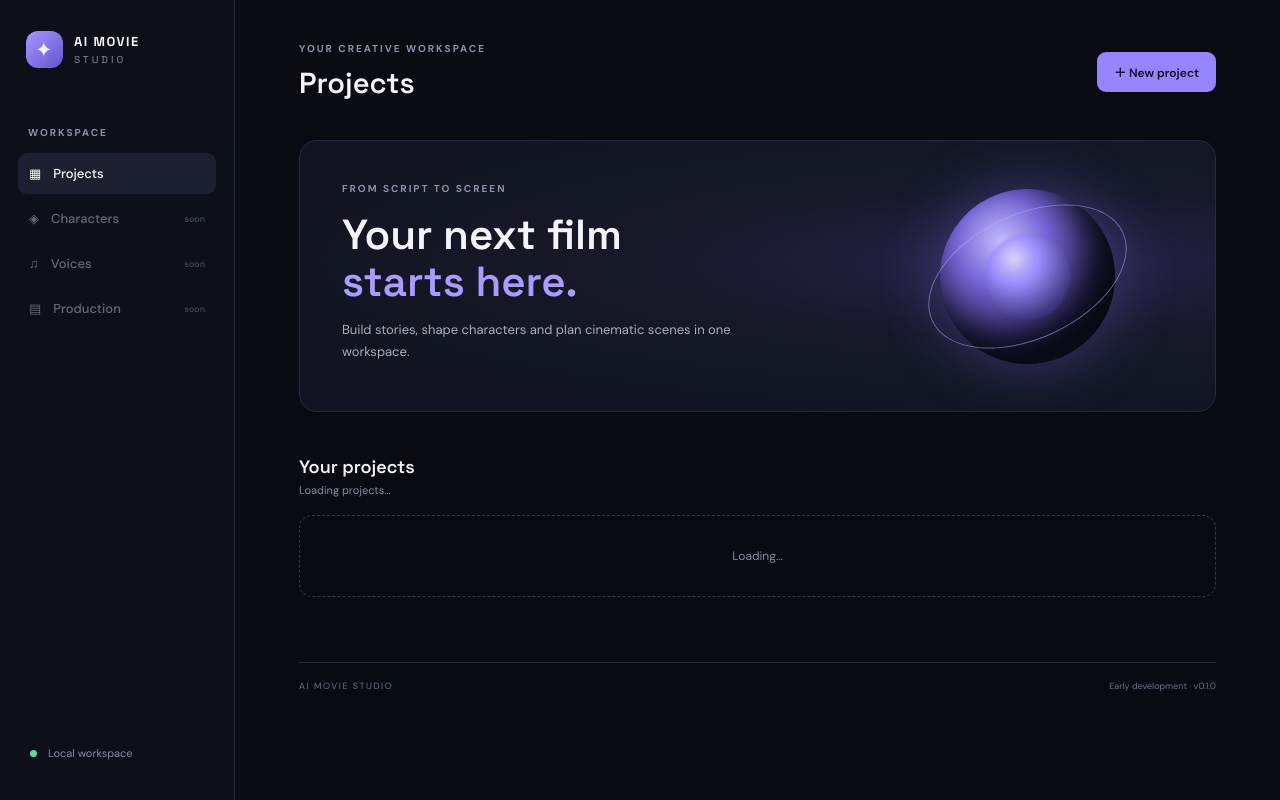
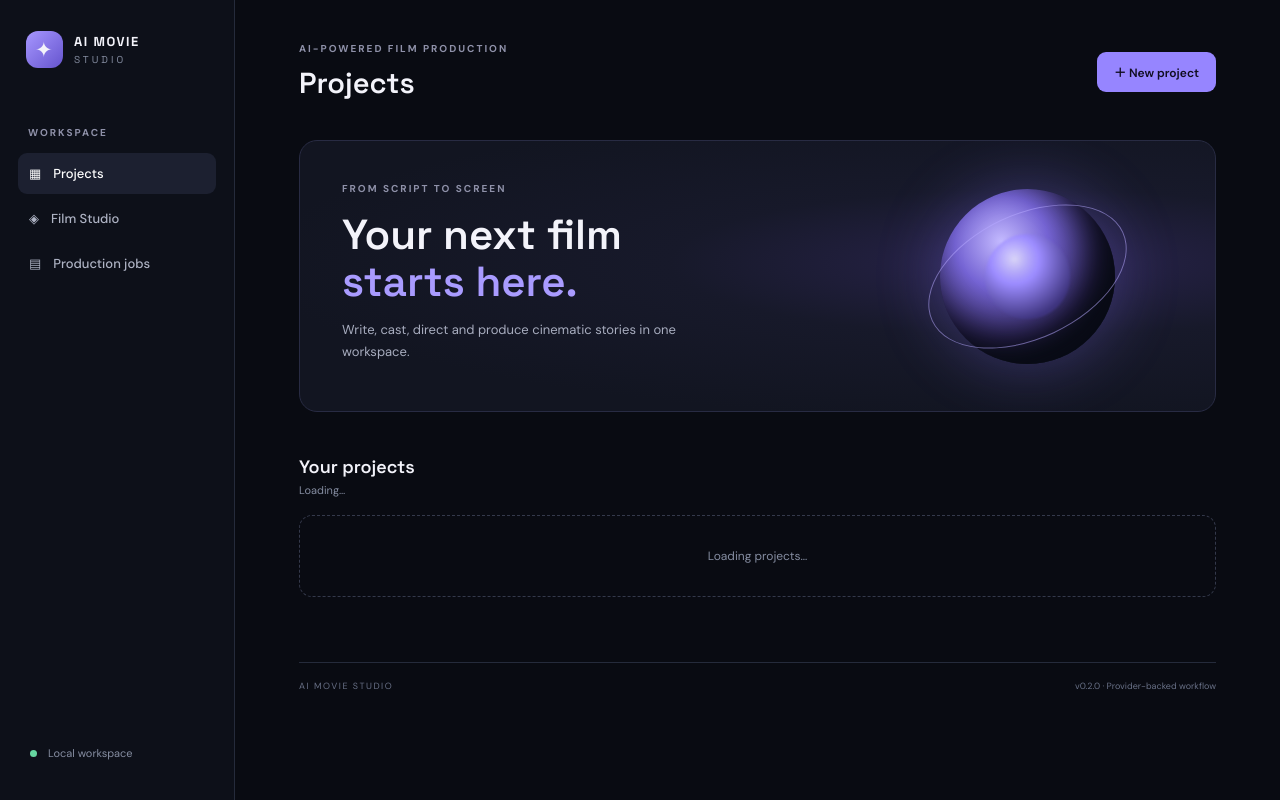
Before and after one commit to PandaCwel/Ai-video-maker, a plain HTML site: page frontend/index.html in a window 1280 px wide. Drawn offline with Linux system fonts and the light colour scheme; files that its build step writes are made by us from their sources.

Commit message:
Build interactive film production workspace

```diff
--- a/frontend/index.html
+++ b/frontend/index.html
@@ -1,40 +1,31 @@
 <!doctype html>
-<html lang="pl">
+<html lang="en">
 <head>
-  <meta charset="utf-8">
-  <meta name="viewport" content="width=device-width,initial-scale=1">
-  <meta name="theme-color" content="#090b12">
-  <title>AI Movie Studio</title>
-  <link rel="stylesheet" href="/static/css/studio.css">
+<meta charset="utf-8"><meta name="viewport" content="width=device-width,initial-scale=1"><meta name="theme-color" content="#090b12">
+<title>AI Movie Studio</title><link rel="stylesheet" href="/static/css/studio.css">
 </head>
 <body>
-  <aside class="sidebar">
-    <div class="brand"><span class="brand-mark">✦</span><div><strong>AI MOVIE</strong><small>STUDIO</small></div></div>
-    <div class="side-label">WORKSPACE</div>
-    <button class="nav-item active">▦ <span>Projects</span></button>
-    <button class="nav-item" disabled>◈ <span>Characters</span><em>soon</em></button>
-    <button class="nav-item" disabled>♫ <span>Voices</span><em>soon</em></button>
-    <button class="nav-item" disabled>▤ <span>Production</span><em>soon</em></button>
-    <div class="sidebar-footer"><span class="status-dot"></span> Local workspace</div>
-  </aside>
-  <main class="main">
-    <header class="topbar"><div><span class="eyebrow">YOUR CREATIVE WORKSPACE</span><h1>Projects</h1></div><button id="new-project" class="primary">＋ New project</button></header>
-    <section class="welcome">
-      <div><span class="eyebrow">FROM SCRIPT TO SCREEN</span><h2>Your next film<br><span>starts here.</span></h2><p>Build stories, shape characters and plan cinematic scenes in one workspace.</p></div>
-      <div class="orb" aria-hidden="true"><div class="orb-core"></div></div>
-    </section>
-    <section class="section-head"><div><h2>Your projects</h2><p id="project-count">Loading projects…</p></div></section>
-    <section id="projects" class="project-grid"><div class="empty-state">Loading…</div></section>
-    <footer>AI MOVIE STUDIO <span>Early development · v0.1.0</span></footer>
-  </main>
-  <dialog id="project-dialog">
-    <form method="dialog" id="project-form">
-      <button class="close" value="cancel" aria-label="Close">×</button>
-      <span class="eyebrow">NEW PRODUCTION</span><h2>Create a project</h2>
-      <label for="project-title">Project title</label><input id="project-title" maxlength="120" required placeholder="e.g. Jupiter 2011 Incident">
-      <div class="dialog-actions"><button class="secondary" value="cancel">Cancel</button><button class="primary" id="create-project" value="default">Create project</button></div>
-    </form>
-  </dialog>
-  <script src="/static/js/studio.js" defer></script>
-</body>
-</html>
+<aside class="sidebar"><div class="brand"><span class="brand-mark">✦</span><div><strong>AI MOVIE</strong><small>STUDIO</small></div></div><div class="side-label">WORKSPACE</div>
+<button class="nav-item active" data-view="projects">▦ <span>Projects</span></button><button class="nav-item" data-view="studio">◈ <span>Film Studio</span></button><button class="nav-item" data-view="production">▤ <span>Production jobs</span></button>
+<div class="sidebar-footer"><span class="status-dot"></span> Local workspace</div></aside>
+<main class="main">
+<header class="topbar"><div><span class="eyebrow">AI-POWERED FILM PRODUCTION</span><h1 id="page-title">Projects</h1></div><button id="new-project" class="primary">＋ New project</button></header>
+<section id="projects-view">
+<section class="welcome"><div><span class="eyebrow">FROM SCRIPT TO SCREEN</span><h2>Your next film<br><span>starts here.</span></h2><p>Write, cast, direct and produce cinematic stories in one workspace.</p></div><div class="orb"><div class="orb-core"></div></div></section>
+<section class="section-head"><div><h2>Your projects</h2><p id="project-count">Loading…</p></div></section><section id="projects" class="project-grid"><div class="empty-state">Loading projects…</div></section></section>
+<section id="studio-view" hidden>
+<div class="studio-heading"><div><button id="back-projects" class="secondary">← Projects</button><h2 id="studio-title">Project</h2><p id="project-status">Draft</p></div><button id="save-script" class="primary">Save screenplay</button></div>
+<div class="workspace-grid">
+<section class="panel script-panel"><div class="panel-head"><div><span class="eyebrow">01 · SCREENPLAY</span><h3>Story & script</h3></div><button id="analyze-script" class="secondary">Analyze with LLM</button></div><textarea id="script" placeholder="Paste your screenplay here…&#10;&#10;Use standard screenplay scene headings, e.g. INT. BRIDGE - NIGHT"></textarea><div id="analysis-result" class="result-note">Analysis results will appear here.</div><button id="director-plan" class="primary">✦ Build AI Director shot plan</button></section>
+<section class="panel"><div class="panel-head"><div><span class="eyebrow">02 · CAST</span><h3>Characters</h3></div></div><form id="character-form" class="stack"><input name="name" required placeholder="Character name"><textarea name="description" placeholder="Backstory / role"></textarea><textarea name="visual_traits" placeholder="Visual traits and continuity notes"></textarea><button class="secondary">＋ Add character</button></form><div id="characters" class="mini-list"></div></section>
+<section class="panel"><div class="panel-head"><div><span class="eyebrow">03 · VOICE STUDIO</span><h3>Voice profiles</h3></div></div><form id="voice-form" class="stack"><input name="name" required placeholder="Voice / character name"><input name="sample" type="file" accept=".wav,.mp3,.m4a,.ogg,.flac" required><label class="consent"><input name="consent" type="checkbox" required> I own this voice or have explicit permission to clone it.</label><button class="secondary">Create voice clone</button></form><div id="voices" class="mini-list"></div><div class="tts-box"><input id="tts-text" placeholder="Text to speak"><select id="tts-voice"></select><button id="make-speech" class="secondary">Generate speech</button></div></section>
+<section class="panel"><div class="panel-head"><div><span class="eyebrow">04 · ASSET LIBRARY</span><h3>Reference media</h3></div></div><form id="asset-form" class="stack"><select name="category"><option value="image">Character / image reference</option><option value="audio">Audio sample</option><option value="video">Video clip</option></select><input name="file" type="file" required><button class="secondary">Upload asset</button></form><div id="assets" class="mini-list"></div></section>
+<section class="panel generation-panel"><div class="panel-head"><div><span class="eyebrow">05 · GENERATIVE ENGINES</span><h3>Generate media</h3></div></div><select id="generation-kind"><option value="image">Image</option><option value="video">Video clip</option><option value="music">Music / soundtrack</option><option value="lipsync">Lip-sync (provider-specific)</option></select><textarea id="generation-prompt" placeholder="Describe the shot, action, camera movement, lighting and mood…"></textarea><button id="generate" class="primary">Start generation</button><p class="muted">Requires a configured Replicate token and model IDs in .env.</p></section>
+<section class="panel"><div class="panel-head"><div><span class="eyebrow">06 · EDIT & EXPORT</span><h3>Final assembly</h3></div></div><p class="muted">Select uploaded/generated video clips in the asset list, then export an MP4 using FFmpeg.</p><div id="render-select" class="mini-list"></div><button id="render" class="primary">Render selected clips to MP4</button></section>
+</div>
+</section>
+<section id="production-view" hidden><section class="section-head"><div><h2>Production jobs</h2><p>Generation and speech tasks for the active project</p></div></section><div id="jobs" class="job-list"></div></section>
+<footer>AI MOVIE STUDIO <span>v0.2.0 · Provider-backed workflow</span></footer>
+</main>
+<dialog id="project-dialog"><form method="dialog" id="project-form"><button class="close" value="cancel">×</button><span class="eyebrow">NEW PRODUCTION</span><h2>Create a project</h2><label for="project-title">Project title</label><input id="project-title" maxlength="120" required placeholder="e.g. Jupiter 2011 Incident"><div class="dialog-actions"><button class="secondary" value="cancel">Cancel</button><button class="primary" id="create-project" value="default">Create project</button></div></form></dialog>
+<div id="toast" role="status" aria-live="polite"></div><script src="/static/js/studio.js" defer></script></body></html>
```
